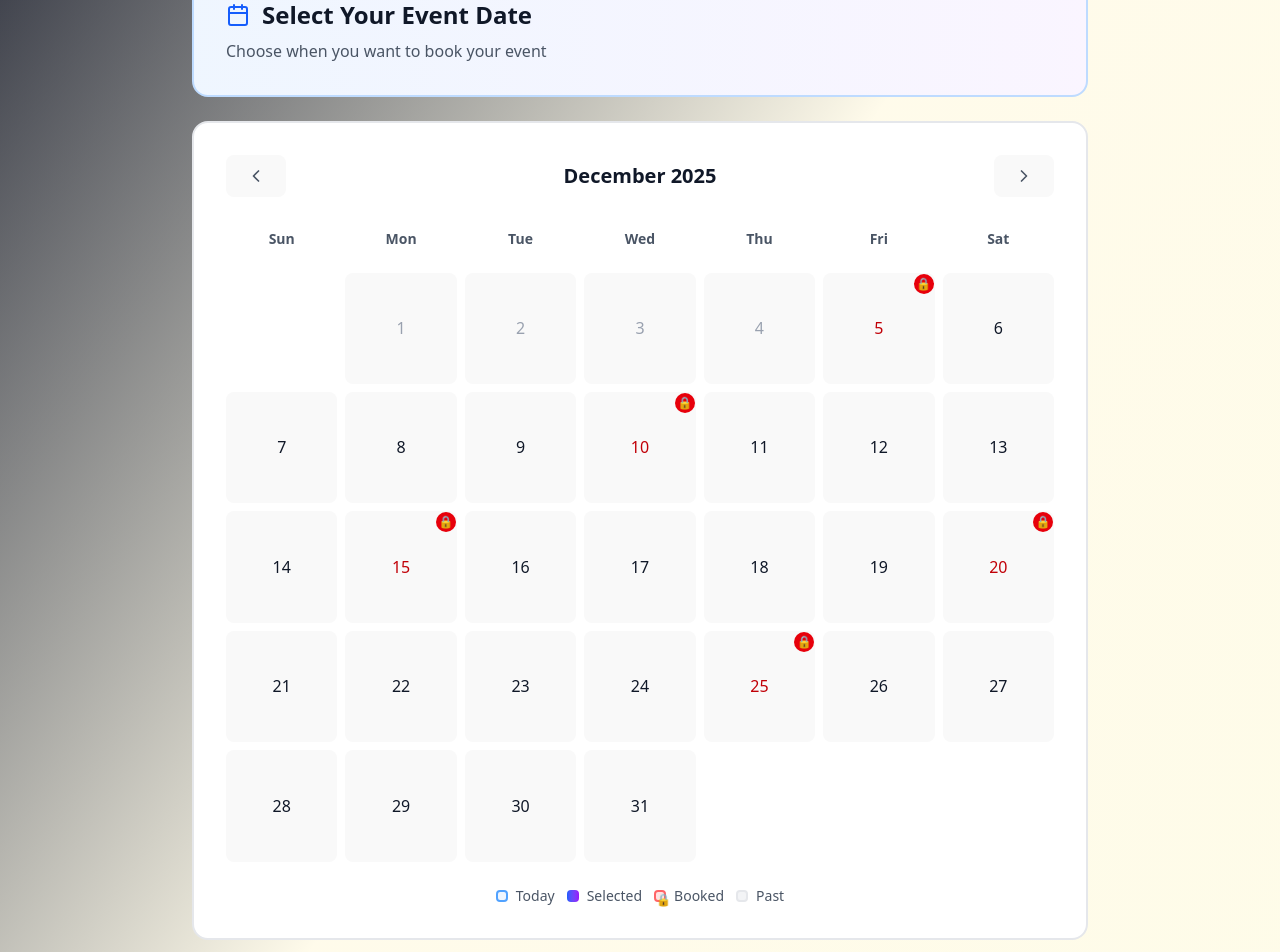
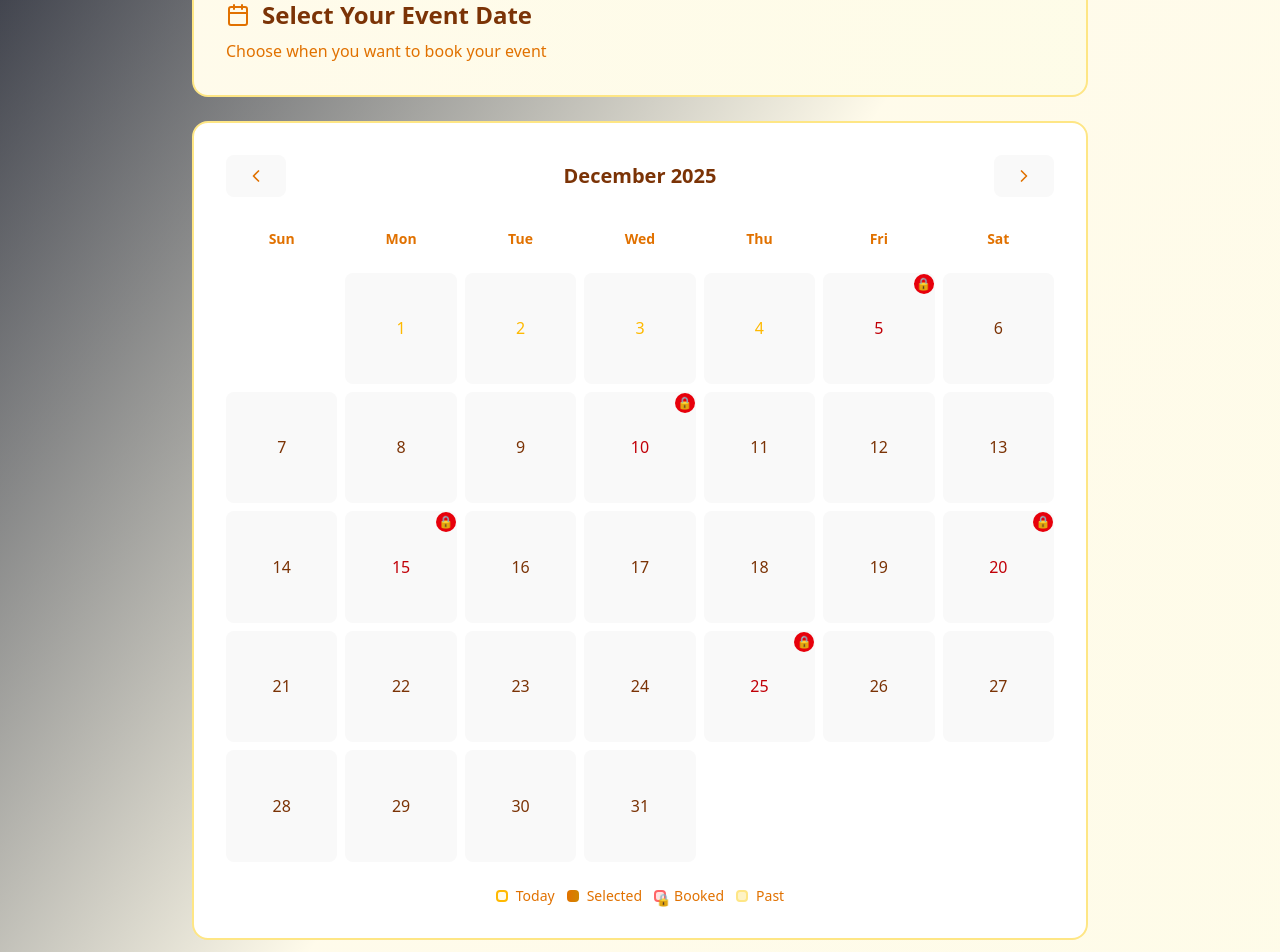
Before and after one commit to idrisalani/zsquared-frontend, a React (Vite) app: page /booking in a window 1280 px wide. Shown: the part 480-1432 px from the top of the page. Built offline with nearby package versions, Linux system fonts and the light colour scheme; sample sign-in values are in the browser's storage.

Commit message:
Update CalendarStep.tsx
Fix: Update CalendarStep.tsx

```diff
--- a/src/components/steps/CalendarStep.tsx
+++ b/src/components/steps/CalendarStep.tsx
@@ -130,47 +130,47 @@ export function CalendarStep({
   return (
     <div className="space-y-6">
       {/* Header */}
-      <div className="rounded-2xl border-2 border-blue-200 bg-linear-to-r from-blue-50 to-purple-50 p-8">
+      <div className="rounded-2xl border-2 border-amber-200 bg-linear-to-r from-amber-50 to-yellow-50 p-8">
         <div className="flex items-center gap-3 mb-2">
-          <Calendar size={24} className="text-blue-600" />
-          <h2 className="text-2xl font-bold text-gray-900">Select Your Event Date</h2>
+          <Calendar size={24} className="text-amber-600" />
+          <h2 className="text-2xl font-bold text-amber-900">Select Your Event Date</h2>
         </div>
-        <p className="text-gray-600">Choose when you want to book your event</p>
+        <p className="text-amber-600">Choose when you want to book your event</p>
       </div>
 
       {/* Calendar */}
-      <div className="rounded-2xl border-2 border-gray-200 bg-white p-8">
+      <div className="rounded-2xl border-2 border-amber-200 bg-white p-8">
         {/* Month/Year Navigation */}
         <div className="flex items-center justify-between mb-6">
           <button
             onClick={() => setCurrentMonth(new Date(currentMonth.getFullYear(), currentMonth.getMonth() - 1))}
             className="p-2 rounded-lg border-2 border-gray-300 hover:border-blue-500 transition"
           >
-            <ChevronLeft size={20} className="text-gray-600" />
+            <ChevronLeft size={20} className="text-amber-600" />
           </button>
 
-          <h2 className="text-xl font-bold text-gray-900">{monthYear}</h2>
+          <h2 className="text-xl font-bold text-amber-900">{monthYear}</h2>
 
           <button
             onClick={() => setCurrentMonth(new Date(currentMonth.getFullYear(), currentMonth.getMonth() + 1))}
-            className="p2 rounded-lg border-2 border-gray-300 hover:border-blue-500 transition"
+            className="p2 rounded-lg border-2 border-gray-300 hover:border-amber-500 transition"
           >
-            <ChevronRight size={20} className="text-gray-600" />
+            <ChevronRight size={20} className="text-amber-600" />
           </button>
         </div>
 
         {/* Availability Loading */}
         {loadingAvailability && (
-          <div className="mb-4 p-3 bg-blue-100 border-2 border-blue-300 rounded-lg flex items-center gap-2 animate-pulse">
-            <div className="text-blue-600">⏳</div>
-            <p className="text-blue-900 font-semibold text-sm">Checking availability...</p>
+          <div className="mb-4 p-3 bg-blue-100 border-2 border-amber-300 rounded-lg flex items-center gap-2 animate-pulse">
+            <div className="text-amber-600">⏳</div>
+            <p className="text-amber-900 font-semibold text-sm">Checking availability...</p>
           </div>
         )}
 
         {/* Day Headers */}
         <div className="grid grid-cols-7 gap-2 mb-4">
           {['Sun', 'Mon', 'Tue', 'Wed', 'Thu', 'Fri', 'Sat'].map(day => (
-            <div key={day} className="text-center font-semibold text-gray-600 text-sm py-2">
+            <div key={day} className="text-center font-semibold text-amber-600 text-sm py-2">
               {day}
             </div>
           ))}
@@ -198,14 +198,14 @@ export function CalendarStep({
                 className={`
                   aspect-square rounded-lg border-2 font-bold transition text-sm relative group
                   ${isSelected
-                    ? 'bg-linear-to-r from-blue-600 to-purple-600 text-white border-blue-600 shadow-lg'
+                    ? 'bg-linear-to-r from-amber-600 to-yellow-600 text-white border-blue-600 shadow-lg'
                     : isToday
-                    ? 'border-blue-400 bg-blue-50 text-gray-900'
+                    ? 'border-amber-400 bg-amber-50 text-amber-900'
                     : isBooked
                     ? 'border-red-400 bg-red-100 text-red-700 cursor-not-allowed hover:bg-red-100'
                     : isPast
-                    ? 'border-gray-200 bg-gray-100 text-gray-400 cursor-not-allowed'
-                    : 'border-gray-300 text-gray-900 hover:border-blue-500 hover:bg-blue-50'
+                    ? 'border-amber-200 bg-amber-100 text-amber-400 cursor-not-allowed'
+                    : 'border-amber-300 text-amber-900 hover:border-amber-500 hover:bg-amber-50'
                   }
                 `}
               >
@@ -220,7 +220,7 @@ export function CalendarStep({
 
                 {/* Tooltip on hover */}
                 {isBooked && (
-                  <div className="absolute bottom-full left-1/2 transform -translate-x-1/2 mb-2 px-2 py-1 bg-gray-900 text-white text-xs rounded whitespace-nowrap opacity-0 group-hover:opacity-100 transition pointer-events-none z-10">
+                  <div className="absolute bottom-full left-1/2 transform -translate-x-1/2 mb-2 px-2 py-1 bg-amber-900 text-white text-xs rounded whitespace-nowrap opacity-0 group-hover:opacity-100 transition pointer-events-none z-10">
                     Already booked
                   </div>
                 )}
@@ -232,20 +232,20 @@ export function CalendarStep({
         {/* Legend */}
         <div className="mt-6 flex items-center justify-center gap-3 flex-wrap text-sm">
           <div className="flex items-center gap-2">
-            <div className="w-3 h-3 border-2 border-blue-400 bg-blue-50 rounded"></div>
-            <span className="text-gray-600">Today</span>
+            <div className="w-3 h-3 border-2 border-amber-400 bg-amber-50 rounded"></div>
+            <span className="text-amber-600">Today</span>
           </div>
           <div className="flex items-center gap-2">
-            <div className="w-3 h-3 bg-linear-to-r from-blue-600 to-purple-600 rounded"></div>
-            <span className="text-gray-600">Selected</span>
+            <div className="w-3 h-3 bg-linear-to-r from-amber-600 to-yellow-600 rounded"></div>
+            <span className="text-amber-600">Selected</span>
           </div>
           <div className="flex items-center gap-2">
             <div className="w-3 h-3 border-2 border-red-400 bg-red-100 rounded text-center text-xs">🔒</div>
-            <span className="text-gray-600">Booked</span>
+            <span className="text-amber-600">Booked</span>
           </div>
           <div className="flex items-center gap-2">
-            <div className="w-3 h-3 border-2 border-gray-200 bg-gray-100 rounded"></div>
-            <span className="text-gray-600">Past</span>
+            <div className="w-3 h-3 border-2 border-amber-200 bg-amber-100 rounded"></div>
+            <span className="text-amber-600">Past</span>
           </div>
         </div>
       </div>
@@ -270,7 +270,7 @@ export function CalendarStep({
             <div className="text-2xl">✓</div>
             <div>
               <p className="text-sm text-green-600 font-semibold">Date Selected</p>
-              <p className="text-lg font-bold text-gray-900">
+              <p className="text-lg font-bold text-amber-900">
                 {stringToDate(selectedDate).toLocaleDateString('en-US', {
                   weekday: 'long',
                   year: 'numeric',
```
